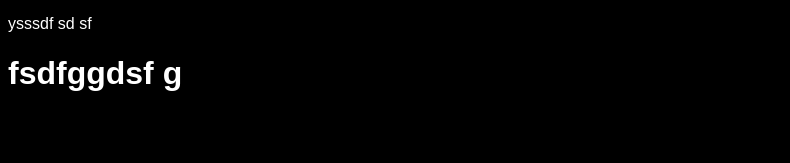
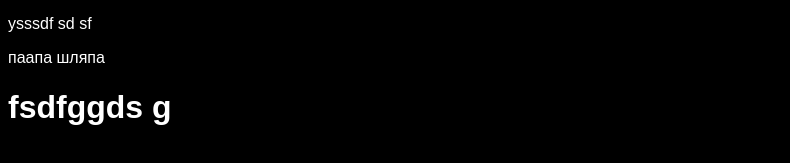
Before and after one commit to gritskostudio/budyaki, a plain HTML site: page index.html in a window 1280 px wide. Shown: the part 367-530 px from the top of the page, without its empty margins (0-790 px from the left). Drawn offline with Linux system fonts and the light colour scheme.

Commit message:
Update index.html

```diff
--- a/index.html
+++ b/index.html
@@ -6,6 +6,7 @@
 
 
 <body>
+
 <h1>hi</h1>
 <p> budyaki 1 </p>
 fgdfgsdfg df f gsdf sd gdsf gsdf dsf df
@@ -13,7 +14,8 @@ fgdfgsdfg df f gsdf sd gdsf gsdf dsf df
 
 <p> ysssdf sd sf </p>
 
+  паапа шляпа
 
-<h1>fsdfggdsf g</h1>
+<h1>fsdfggds g</h1>
 </body>
 </html>
```
